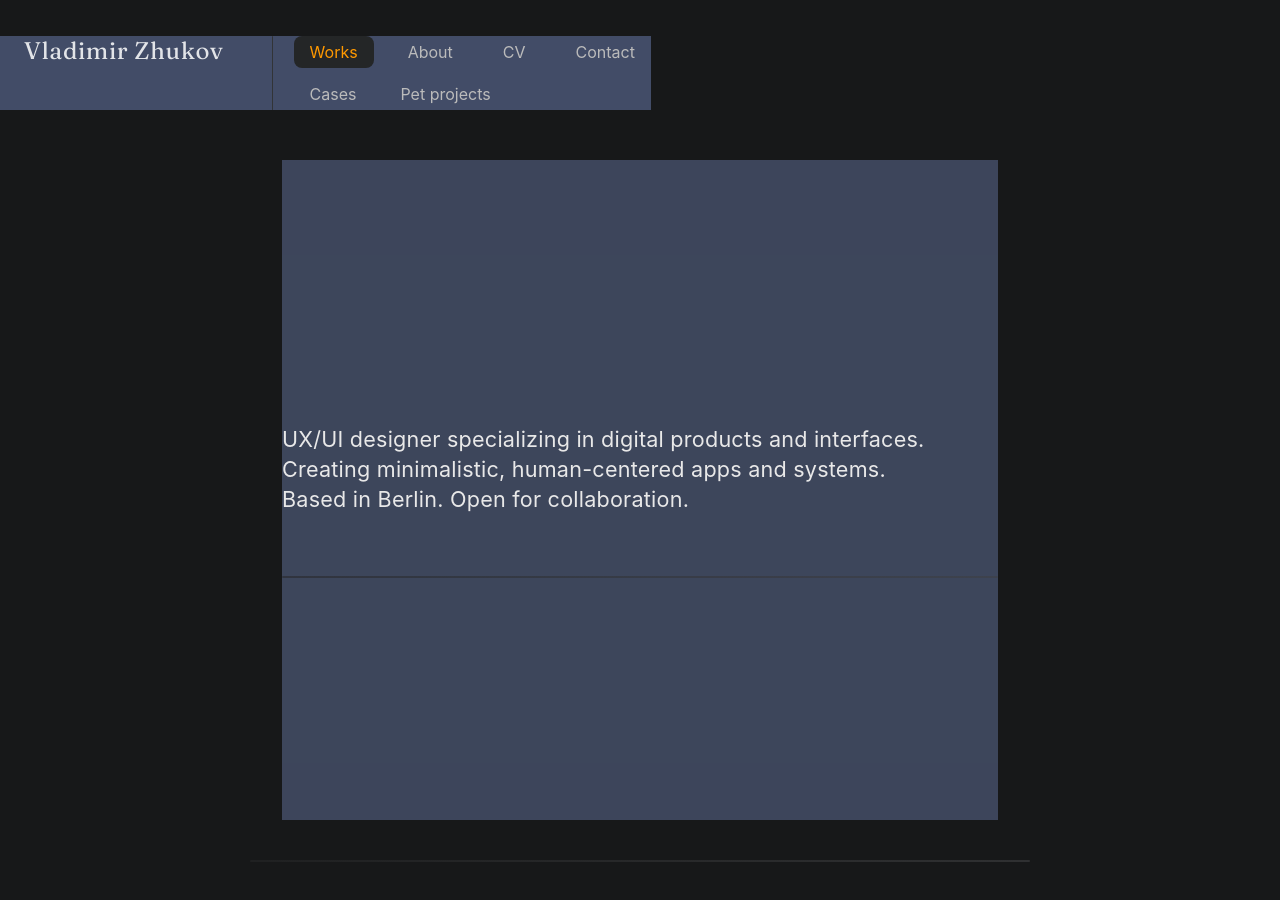
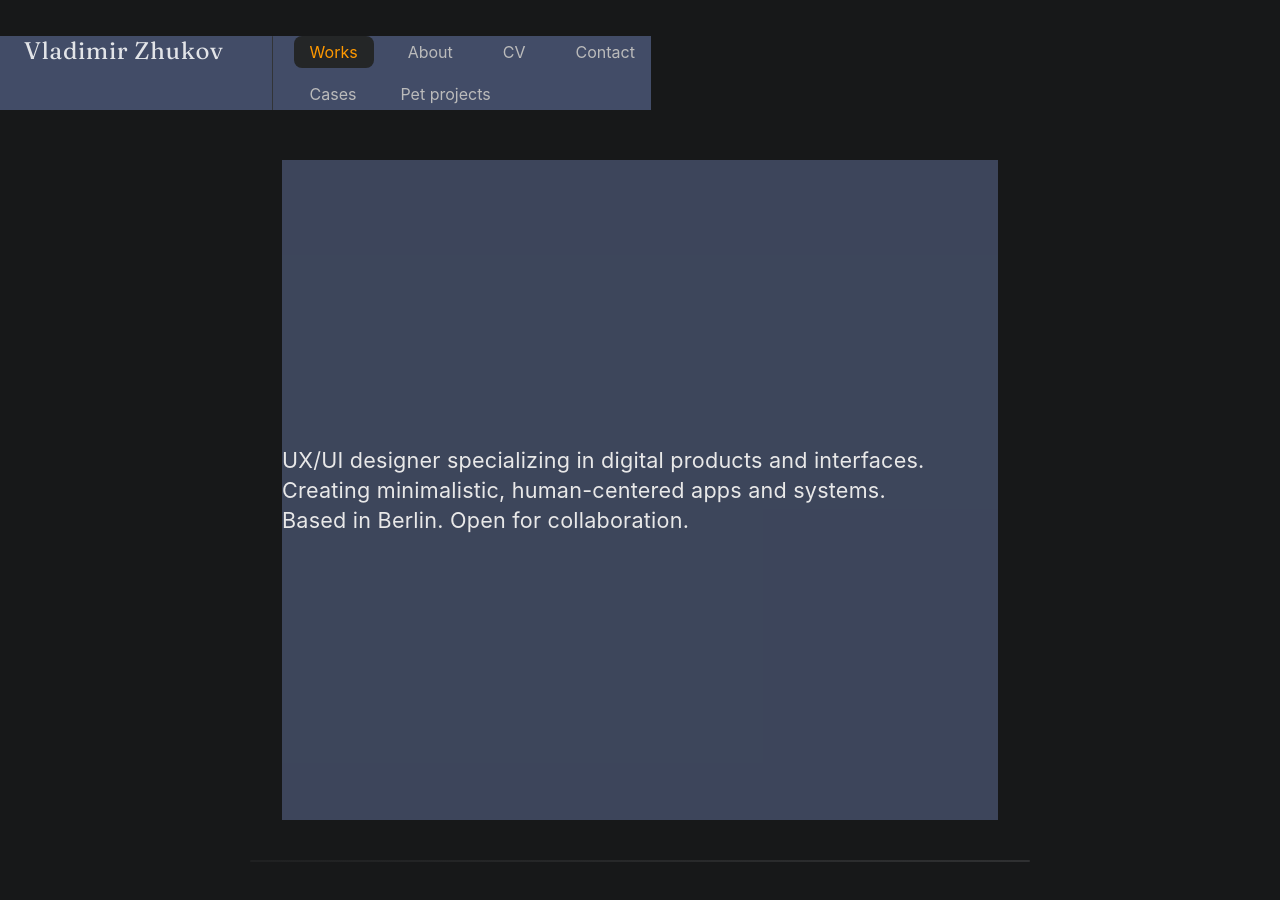
Before and after one commit to uxiscool/experience, a Jekyll site: the page built from index.md, in a window 1280 px wide. Built offline with Jekyll 4.4.1, drawn with Linux system fonts in a browser that asks for light colours.

Commit message:
Add files via upload

```diff
--- a/assets/css/main.css
+++ b/assets/css/main.css
@@ -120,7 +120,6 @@
   }
 }
 .container {
-  max-width: 780px;      /* или шире, если нужно */
   margin-left: auto;
   margin-right: auto;
   padding-left: 32px;    /* отступ слева */
--- a/index.md
+++ b/index.md
@@ -10,7 +10,6 @@
       Creating minimalistic, human-centered apps and systems.<br>
       Based in Berlin. Open for collaboration.
     </p>
-    <div class="intro-divider"></div>
   </div>
 </div>
 <div class="intro-divider"></div>
```
